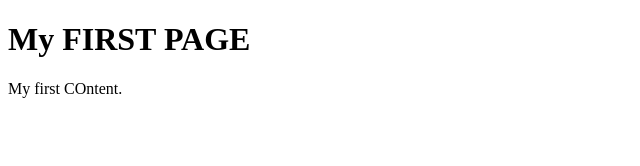
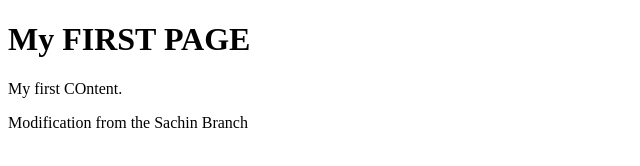
Before and after one commit to devopsjune2024/2025_Sep, a plain HTML site: page index.html in a window 1280 px wide. Shown: the whole page, without its empty margins (0-640 px from the left). Drawn offline with Linux system fonts and the light colour scheme.

Commit message:
sachin-modified- index.html

```diff
--- a/index.html
+++ b/index.html
@@ -4,6 +4,7 @@
 
 <h1>My FIRST PAGE </h1>
 <p>My first COntent.</p>
+<p>Modification from the Sachin Branch</p>
 
 </body>
 </html>
```
